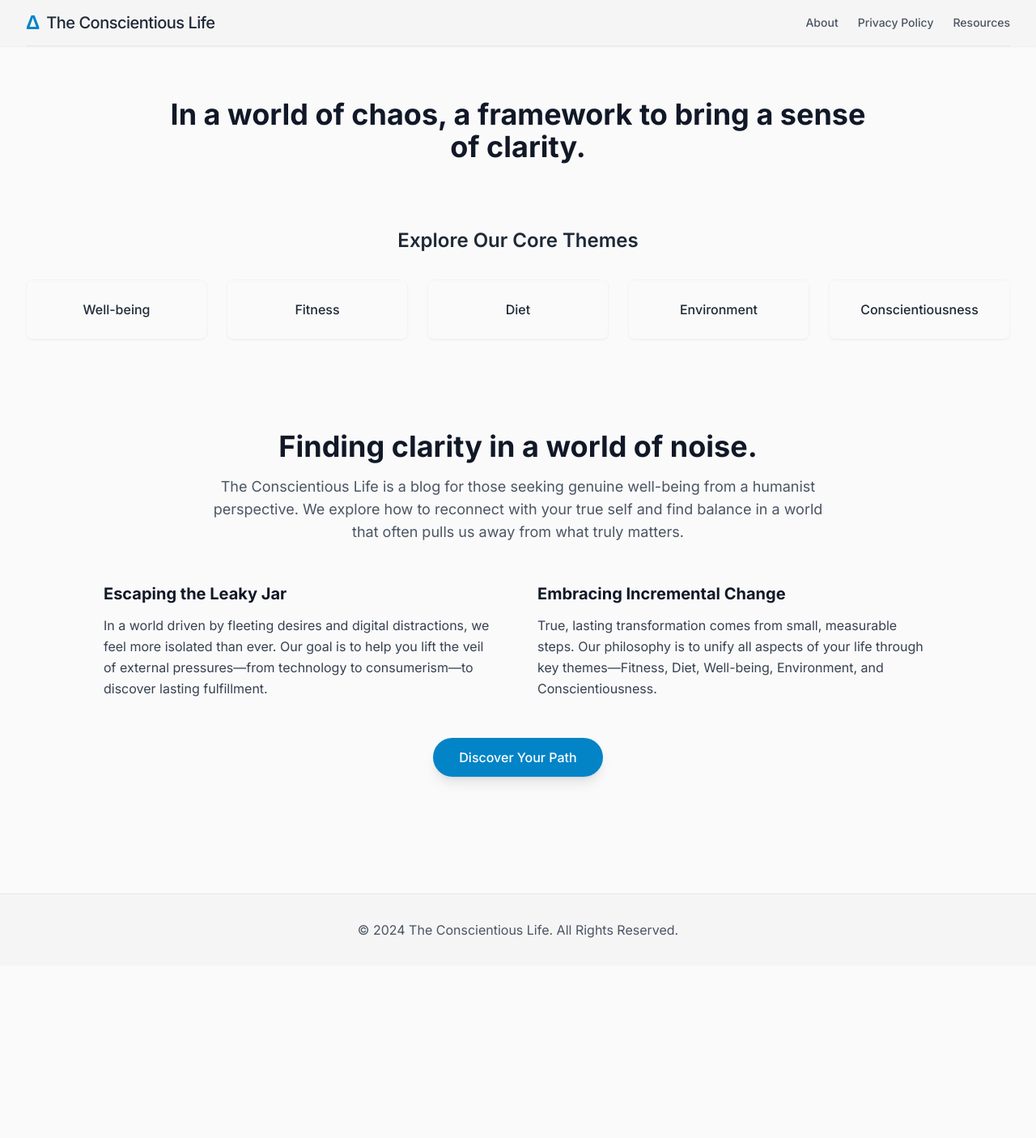
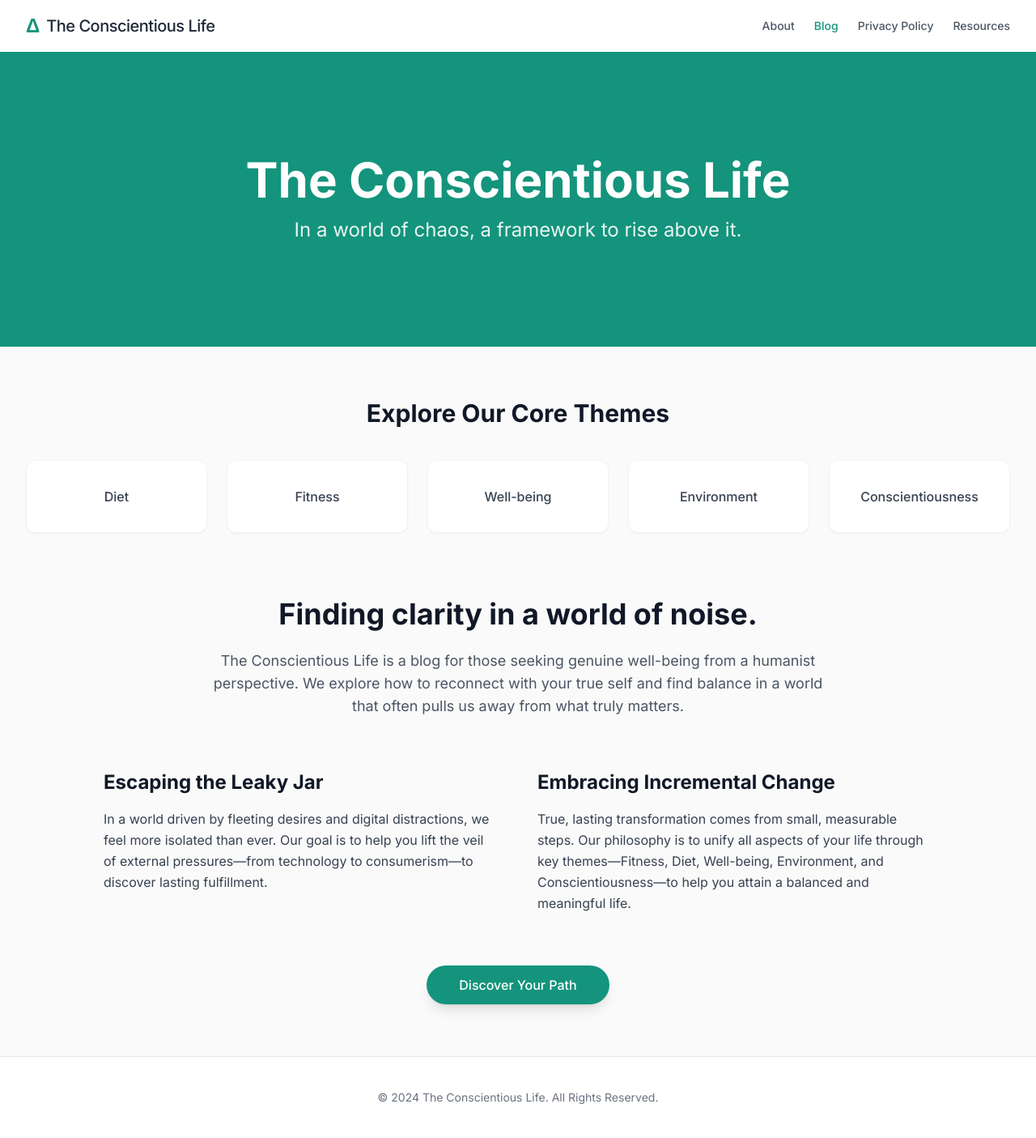
Before and after one commit to theconscientiouslife1-coder/TheCL, a Jekyll site: the page index.html, which Jekyll copies as it is, in a window 1280 px wide. Shown: the whole page at 81% size. Built offline with Jekyll 4.4.1, drawn with Linux system fonts in a browser that asks for light colours; nearby versions of some CDN libraries; before the commit the page ends 1192 px from its top, so only the background shows below that.

Commit message:
Update home page structure and text

```diff
--- a/index.html
+++ b/index.html
@@ -39,67 +39,70 @@
 </head>
 <body class="bg-neutral-50 text-gray-800">
 
-    <header id="main-header" class="bg-neutral-100 shadow-sm">
+    <header id="main-header" class="bg-white shadow-sm">
         <div class="container mx-auto px-4 sm:px-6 lg:px-8">
-            <div class="flex justify-between items-center py-3 border-b border-gray-200">
+            <div class="flex justify-between items-center py-4">
                 <a href="index.html" class="flex items-center space-x-2 text-gray-800">
-                    <span class="text-xl md:text-2xl font-bold text-sky-600">Δ</span>
+                    <span class="text-xl md:text-2xl font-bold text-[#14947c]">Δ</span>
                     <span class="text-lg md:text-xl font-medium tracking-tight">The Conscientious Life</span>
                 </a>
 
                 <nav class="hidden md:flex items-center space-x-6 text-sm font-medium text-gray-600">
-                    <a href="about.html" class="hover:text-sky-600 transition-colors">About</a>
-                    <a href="#" class="hover:text-sky-600 transition-colors">Privacy Policy</a>
-                    <a href="#" class="hover:text-sky-600 transition-colors">Resources</a>
+                    <a href="about.html" class="hover:text-[#14947c] transition-colors">About</a>
+                    <a href="blog.html" class="hover:text-[#14947c] transition-colors text-[#14947c]">Blog</a>
+                    <a href="#" class="hover:text-[#14947c] transition-colors">Privacy Policy</a>
+                    <a href="#" class="hover:text-[#14947c] transition-colors">Resources</a>
                 </nav>
 
                 <div class="md:hidden">
-                    <button id="mobile-menu-button" class="text-gray-600 hover:text-gray-800">
-                        <svg class="w-6 h-6" fill="none" stroke="currentColor" viewBox="0 0 24 24" xmlns="http://www.w3.org/2000/svg"><path stroke-linecap="round" stroke-linejoin="round" stroke-width="2" d="M4 6h16M4 12h16m-7 6h7"></path></svg>
+                    <button id="mobile-menu-button" class="text-gray-600">
+                        <svg class="w-6 h-6" fill="none" stroke="currentColor" viewBox="0 0 24 24"><path stroke-linecap="round" stroke-linejoin="round" stroke-width="2" d="M4 6h16M4 12h16m-7 6h7"></path></svg>
                     </button>
                 </div>
             </div>
 
-            <div id="mobile-menu" class="hidden md:hidden py-2">
-                <a href="about.html" class="block px-4 py-2 text-sm text-gray-600 hover:bg-gray-100">About</a>
-                <a href="#" class="block px-4 py-2 text-sm text-gray-600 hover:bg-gray-100">Privacy Policy</a>
-                <a href="#" class="block px-4 py-2 text-sm text-gray-600 hover:bg-gray-100">Resources</a>
+            <div id="mobile-menu" class="hidden md:hidden pb-4">
+                <a href="about.html" class="block py-2 text-gray-600">About</a>
+                <a href="blog.html" class="block py-2 text-gray-600">Blog</a>
+                <a href="#" class="block py-2 text-gray-600">Privacy Policy</a>
+                <a href="#" class="block py-2 text-gray-600">Resources</a>
             </div>
         </div>
     </header>
 
+    <section class="bg-[#14947c] py-20 md:py-32 text-center text-white">
+        <div class="container mx-auto px-4">
+            <h1 class="text-4xl md:text-6xl font-bold mb-4">The Conscientious Life</h1>
+            <p class="text-xl md:text-2xl font-light opacity-90">In a world of chaos, a framework to rise above it.</p>
+        </div>
+    </section>
+
     <main class="flex-grow container mx-auto px-4 sm:px-6 lg:px-8 py-16">
 
-        <section class="text-center max-w-4xl mx-auto mb-12 opacity-0 animate-on-scroll">
-            <h2 class="text-3xl md:text-4xl font-bold text-gray-900 leading-tight">
-                In a world of chaos, a framework to bring a sense of clarity.
-            </h2>
-        </section>
-
-        <section class="py-8 opacity-0 animate-on-scroll">
-            <h3 class="text-2xl font-semibold text-center text-gray-800 mb-8">Explore Our Core Themes</h3>
-            <div class="grid grid-cols-2 sm:grid-cols-3 lg:grid-cols-5 gap-4 md:gap-6 mobile-grid-container">
-                <a href="well-being.html" class="flex flex-col items-center justify-center p-6 text-center rounded-lg shadow-sm border border-gray-100 hover:shadow-lg hover:bg-sky-500 hover:text-white transition-all transform hover:-translate-y-1">
-                    <span class="font-medium">Well-being</span>
+        <section class="mb-20 opacity-0 animate-on-scroll">
+            <h2 class="text-3xl font-bold text-center text-gray-900 mb-10">Explore Our Core Themes</h2>
+            <div class="grid grid-cols-2 sm:grid-cols-3 lg:grid-cols-5 gap-6 mobile-grid-container">
+                <a href="diet.html" class="bg-white p-8 text-center rounded-xl shadow-sm border border-gray-100 hover:shadow-md transition-all">
+                    <span class="block text-gray-700 font-medium">Diet</span>
                 </a>
-                <a href="fitness.html" class="flex flex-col items-center justify-center p-6 text-center rounded-lg shadow-sm border border-gray-100 hover:shadow-lg hover:bg-sky-500 hover:text-white transition-all transform hover:-translate-y-1">
-                    <span class="font-medium">Fitness</span>
+                <a href="fitness.html" class="bg-white p-8 text-center rounded-xl shadow-sm border border-gray-100 hover:shadow-md transition-all">
+                    <span class="block text-gray-700 font-medium">Fitness</span>
                 </a>
-                <a href="diet.html" class="flex flex-col items-center justify-center p-6 text-center rounded-lg shadow-sm border border-gray-100 hover:shadow-lg hover:bg-sky-500 hover:text-white transition-all transform hover:-translate-y-1">
-                    <span class="font-medium">Diet</span>
+                <a href="well-being.html" class="bg-white p-8 text-center rounded-xl shadow-sm border border-gray-100 hover:shadow-md transition-all">
+                    <span class="block text-gray-700 font-medium">Well-being</span>
                 </a>
-                <a href="environment.html" class="flex flex-col items-center justify-center p-6 text-center rounded-lg shadow-sm border border-gray-100 hover:shadow-lg hover:bg-sky-500 hover:text-white transition-all transform hover:-translate-y-1">
-                    <span class="font-medium">Environment</span>
+                <a href="environment.html" class="bg-white p-8 text-center rounded-xl shadow-sm border border-gray-100 hover:shadow-md transition-all">
+                    <span class="block text-gray-700 font-medium">Environment</span>
                 </a>
-                <a href="conscientiousness.html" class="flex flex-col items-center justify-center p-6 text-center rounded-lg shadow-sm border border-gray-100 hover:shadow-lg hover:bg-sky-500 hover:text-white transition-all transform hover:-translate-y-1">
-                    <span class="font-medium">Conscientiousness</span>
+                <a href="conscientiousness.html" class="bg-white p-8 text-center rounded-xl shadow-sm border border-gray-100 hover:shadow-md transition-all">
+                    <span class="block text-gray-700 font-medium">Conscientiousness</span>
                 </a>
             </div>
         </section>
 
-        <section class="max-w-5xl mx-auto mt-20 opacity-0 animate-on-scroll">
-            <div class="text-center mb-12">
-                <h2 class="text-3xl md:text-4xl font-bold text-gray-900 mb-4">Finding clarity in a world of noise.</h2>
+        <section class="max-w-5xl mx-auto opacity-0 animate-on-scroll">
+            <div class="text-center mb-16">
+                <h2 class="text-4xl font-bold text-gray-900 mb-6">Finding clarity in a world of noise.</h2>
                 <p class="text-lg text-gray-600 max-w-3xl mx-auto">
                     The Conscientious Life is a blog for those seeking genuine well-being from a humanist perspective. We explore how to reconnect with your true self and find balance in a world that often pulls us away from what truly matters.
                 </p>
@@ -107,29 +110,28 @@
 
             <div class="grid md:grid-cols-2 gap-12">
                 <div>
-                    <h3 class="text-xl font-bold text-gray-900 mb-3">Escaping the Leaky Jar</h3>
+                    <h3 class="text-2xl font-bold text-gray-900 mb-4">Escaping the Leaky Jar</h3>
                     <p class="text-gray-700 leading-relaxed">
                         In a world driven by fleeting desires and digital distractions, we feel more isolated than ever. Our goal is to help you lift the veil of external pressures—from technology to consumerism—to discover lasting fulfillment.
                     </p>
                 </div>
                 <div>
-                    <h3 class="text-xl font-bold text-gray-900 mb-3">Embracing Incremental Change</h3>
+                    <h3 class="text-2xl font-bold text-gray-900 mb-4">Embracing Incremental Change</h3>
                     <p class="text-gray-700 leading-relaxed">
-                        True, lasting transformation comes from small, measurable steps. Our philosophy is to unify all aspects of your life through key themes—Fitness, Diet, Well-being, Environment, and Conscientiousness.
+                        True, lasting transformation comes from small, measurable steps. Our philosophy is to unify all aspects of your life through key themes—Fitness, Diet, Well-being, Environment, and Conscientiousness—to help you attain a balanced and meaningful life.
                     </p>
                 </div>
             </div>
 
-            <div class="text-center mt-12">
-                <a href="#" class="inline-block bg-sky-600 text-white font-medium py-3 px-8 rounded-full shadow-lg hover:bg-sky-700 transition-colors">
+            <div class="text-center mt-16">
+                <a href="#" class="inline-block bg-[#14947c] text-white font-medium py-3 px-10 rounded-full shadow-lg hover:bg-[#0f7d68] transition-colors">
                     Discover Your Path
                 </a>
             </div>
         </section>
-
     </main>
 
-    <footer class="bg-neutral-100 border-t py-8 text-center text-gray-600 mt-20">
+    <footer class="bg-white border-t py-10 text-center text-gray-500 text-sm">
         <p>&copy; 2024 The Conscientious Life. All Rights Reserved.</p>
     </footer>
 
```
